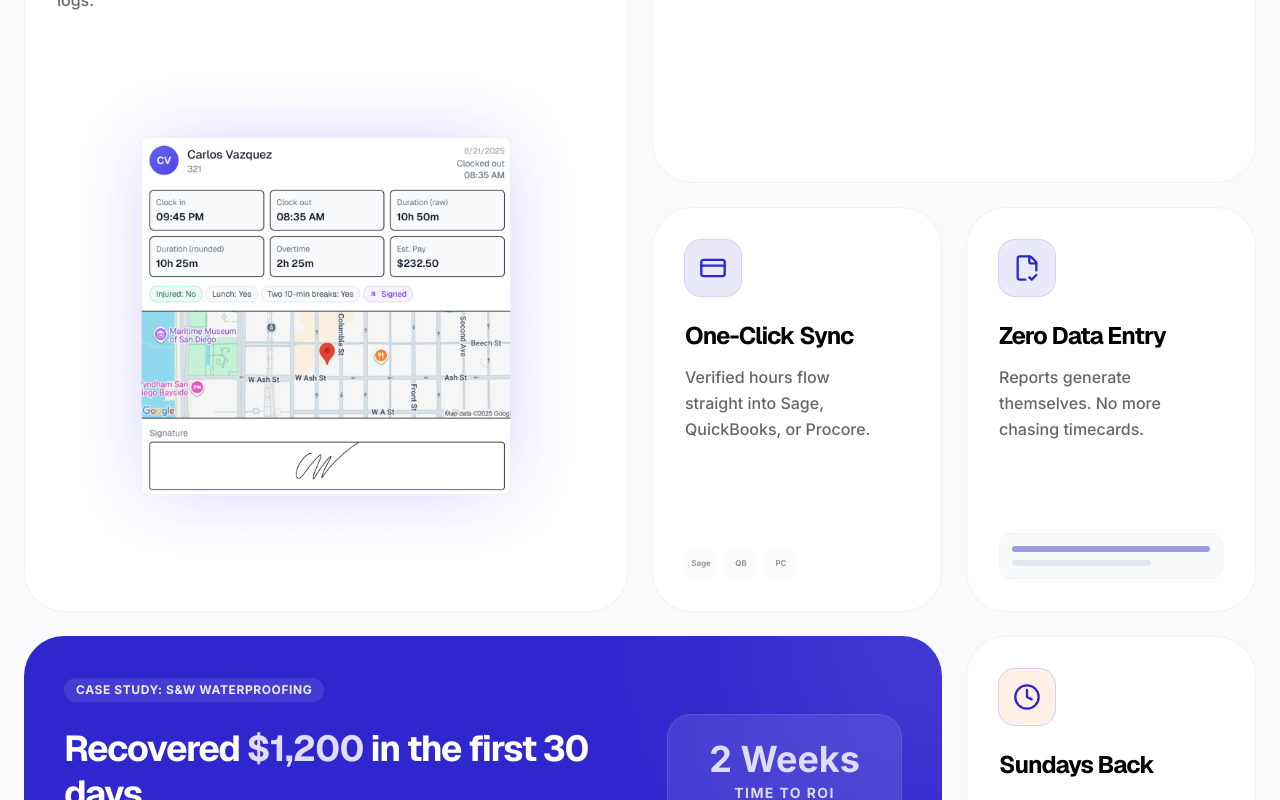
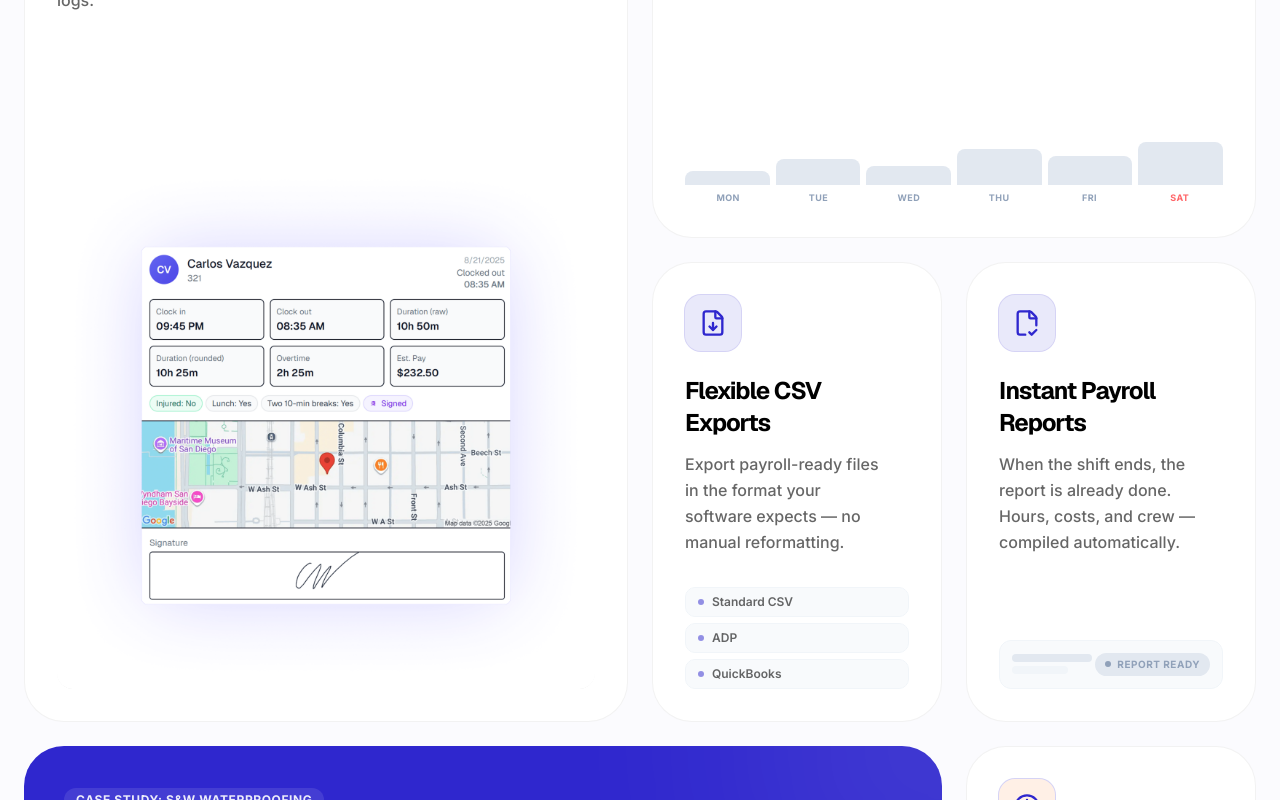
Before and after one commit to cartermitchell13/crewtrace-landing, a Next.js app: page / in a window 1280 px wide. Shown: the part 2280-3080 px from the top of the page. Built offline with nearby package versions, Linux system fonts and the light colour scheme.

Commit message:
upgraded UI

```diff
--- a/components/FeatureGrid.tsx
+++ b/components/FeatureGrid.tsx
@@ -1,4 +1,4 @@
-import { LucideIcon, MapPin, BarChart3, FileCheck2, CreditCard, Clock, CheckCircle2, ArrowUpRight } from "lucide-react";
+import { LucideIcon, MapPin, BarChart3, FileCheck2, FileDown, Clock, CheckCircle2, ArrowUpRight } from "lucide-react";
 import React from "react";
 
 interface BentoCardProps {
@@ -94,34 +94,66 @@ export default function FeatureGrid() {
                         icon={BarChart3}
                         className="md:col-span-2 md:row-span-1"
                         badge="Real-time"
-                    />
-
-                    {/* Feature 3: One-Click Payroll (1x1) */}
-                    <BentoCard
-                        title="One-Click Sync"
-                        description="Verified hours flow straight into Sage, QuickBooks, or Procore."
-                        icon={CreditCard}
-                        className="md:col-span-1 md:row-span-1"
                     >
-                        <div className="flex gap-2 mt-2 opacity-40 grayscale group-hover:grayscale-0 group-hover:opacity-100 transition-all duration-500">
-                            <div className="h-8 w-8 rounded-lg bg-slate-100 flex items-center justify-center font-bold text-[8px]">Sage</div>
-                            <div className="h-8 w-8 rounded-lg bg-slate-100 flex items-center justify-center font-bold text-[8px]">QB</div>
-                            <div className="h-8 w-8 rounded-lg bg-slate-100 flex items-center justify-center font-bold text-[8px]">PC</div>
+                        <div className="flex items-end gap-1.5 h-12 mt-2">
+                            {[
+                                { h: "h-[30%]", label: "Mon" },
+                                { h: "h-[55%]", label: "Tue" },
+                                { h: "h-[40%]", label: "Wed" },
+                                { h: "h-[75%]", label: "Thu" },
+                                { h: "h-[60%]", label: "Fri" },
+                            ].map(({ h, label }) => (
+                                <div key={label} className="flex flex-col items-center gap-1 flex-1 h-full justify-end">
+                                    <div className={`w-full rounded-t-md bg-slate-200 group-hover:bg-primary/50 transition-colors duration-500 ${h}`} />
+                                </div>
+                            ))}
+                            {/* Overrun bar — highlights red on hover */}
+                            <div className="flex flex-col items-center gap-1 flex-1 h-full justify-end">
+                                <div className="w-full h-[90%] rounded-t-md bg-slate-200 group-hover:bg-red-400/70 transition-colors duration-500" />
+                            </div>
+                        </div>
+                        <div className="flex items-center gap-1 mt-1.5">
+                            {["Mon", "Tue", "Wed", "Thu", "Fri", "Sat"].map((d, i) => (
+                                <div key={d} className={`flex-1 text-center text-[9px] font-bold tracking-wider uppercase transition-colors duration-500 ${i === 5 ? "text-red-400" : "text-slate-400"}`}>{d}</div>
+                            ))}
                         </div>
                     </BentoCard>
 
-                    {/* Feature 4: Automated Reports (1x1) */}
+                    {/* Feature 3: CSV Exports (1x1) */}
                     <BentoCard
-                        title="Zero Data Entry"
-                        description="Reports generate themselves. No more chasing timecards."
+                        title="Flexible CSV Exports"
+                        description="Export payroll-ready files in the format your software expects — no manual reformatting."
+                        icon={FileDown}
+                        className="md:col-span-1 md:row-span-1"
+                    >
+                        <div className="flex flex-col gap-1.5 mt-2">
+                            {["Standard CSV", "ADP", "QuickBooks"].map((label) => (
+                                <div key={label} className="flex items-center gap-2 px-3 py-1.5 rounded-lg bg-slate-50 border border-slate-100 group-hover:border-primary/20 transition-colors">
+                                    <div className="h-1.5 w-1.5 rounded-full bg-primary/50 group-hover:bg-primary transition-colors" />
+                                    <span className="text-xs font-semibold text-foreground/60 group-hover:text-foreground/80 transition-colors">{label}</span>
+                                </div>
+                            ))}
+                        </div>
+                    </BentoCard>
+
+                    {/* Feature 4: Instant Payroll Reports (1x1) */}
+                    <BentoCard
+                        title="Instant Payroll Reports"
+                        description="When the shift ends, the report is already done. Hours, costs, and crew — compiled automatically."
                         icon={FileCheck2}
                         className="md:col-span-1 md:row-span-1"
                     >
-                        <div className="mt-4 p-3 rounded-xl bg-slate-50 border border-slate-100 space-y-2 group-hover:border-primary/20 transition-colors">
-                            <div className="h-1.5 w-full bg-slate-200 rounded-full overflow-hidden">
-                                <div className="h-full w-full bg-primary/40 group-hover:translate-x-full transition-transform duration-[2000ms] ease-in-out" />
+                        <div className="mt-4 p-3 rounded-xl bg-slate-50 border border-slate-100 group-hover:border-primary/20 transition-colors space-y-2">
+                            <div className="flex items-center justify-between">
+                                <div className="space-y-1">
+                                    <div className="h-2 w-20 bg-slate-200 rounded-full" />
+                                    <div className="h-2 w-14 bg-slate-100 rounded-full" />
+                                </div>
+                                <span className="flex items-center gap-1.5 px-2.5 py-1 rounded-full bg-slate-200 group-hover:bg-emerald-100 text-slate-400 group-hover:text-emerald-600 text-[10px] font-bold uppercase tracking-wider transition-all duration-500">
+                                    <span className="h-1.5 w-1.5 rounded-full bg-slate-400 group-hover:bg-emerald-500 group-hover:animate-pulse transition-colors duration-500" />
+                                    Report Ready
+                                </span>
                             </div>
-                            <div className="h-1.5 w-[70%] bg-slate-200 rounded-full" />
                         </div>
                     </BentoCard>
 
@@ -159,7 +191,20 @@ export default function FeatureGrid() {
                         icon={Clock}
                         className="md:col-span-1 md:row-span-1"
                         iconBgColor="bg-orange-500/10"
-                    />
+                    >
+                        <div className="mt-3 p-3 rounded-xl bg-slate-50 border border-slate-100 group-hover:border-orange-200 transition-colors duration-500">
+                            <div className="flex items-center justify-between">
+                                <div>
+                                    <div className="text-[10px] font-bold uppercase tracking-widest text-slate-400 group-hover:text-slate-500 transition-colors">Friday</div>
+                                    <div className="text-xl font-bold text-slate-300 group-hover:text-slate-700 transition-colors duration-500 tabular-nums">5:00 PM</div>
+                                </div>
+                                <span className="flex items-center gap-1.5 px-2.5 py-1 rounded-full bg-slate-200 group-hover:bg-orange-100 text-slate-400 group-hover:text-orange-600 text-[10px] font-bold uppercase tracking-wider transition-all duration-500">
+                                    <span className="h-1.5 w-1.5 rounded-full bg-slate-400 group-hover:bg-orange-400 group-hover:animate-pulse transition-colors duration-500" />
+                                    Weekend
+                                </span>
+                            </div>
+                        </div>
+                    </BentoCard>
                 </div>
             </div>
         </section>
```
